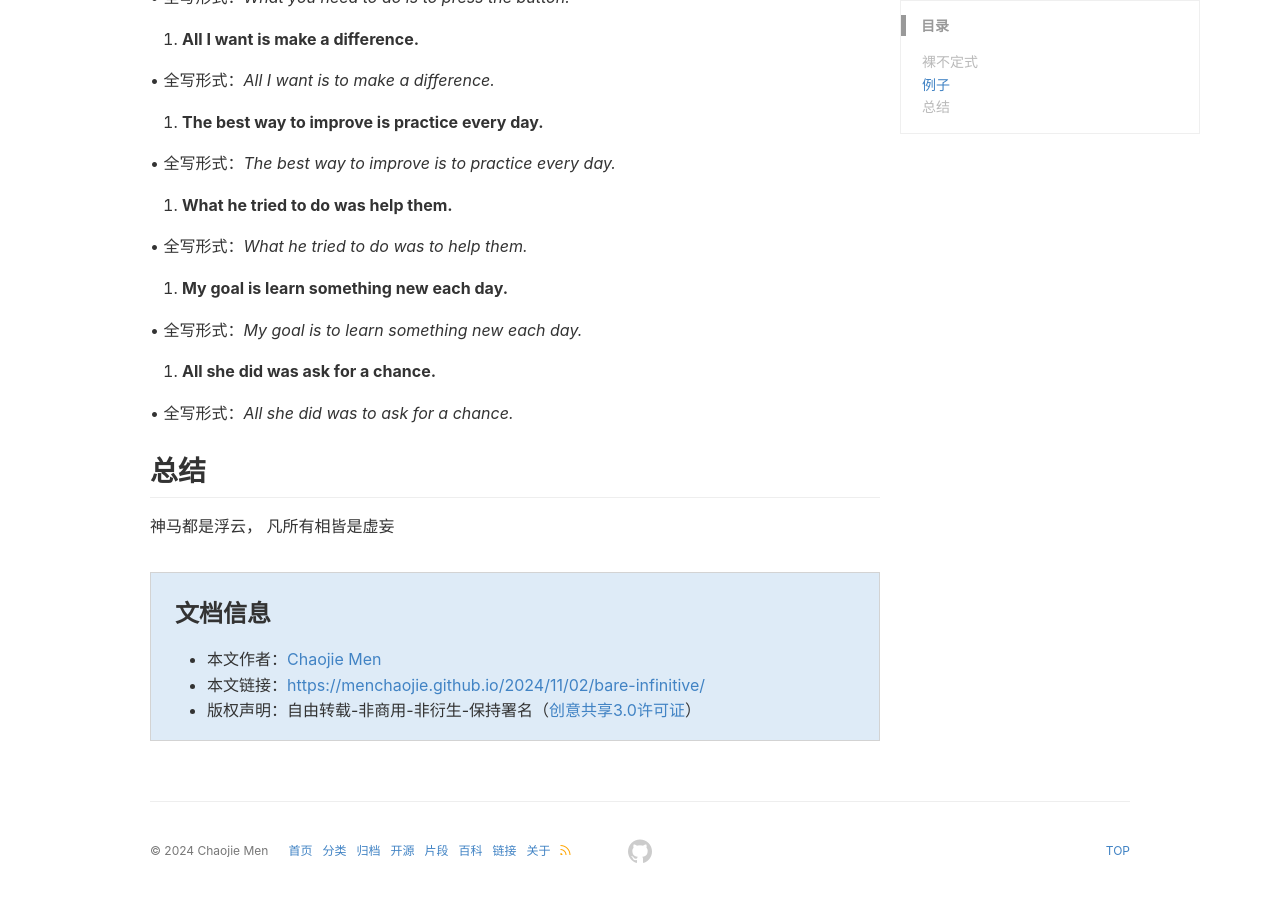
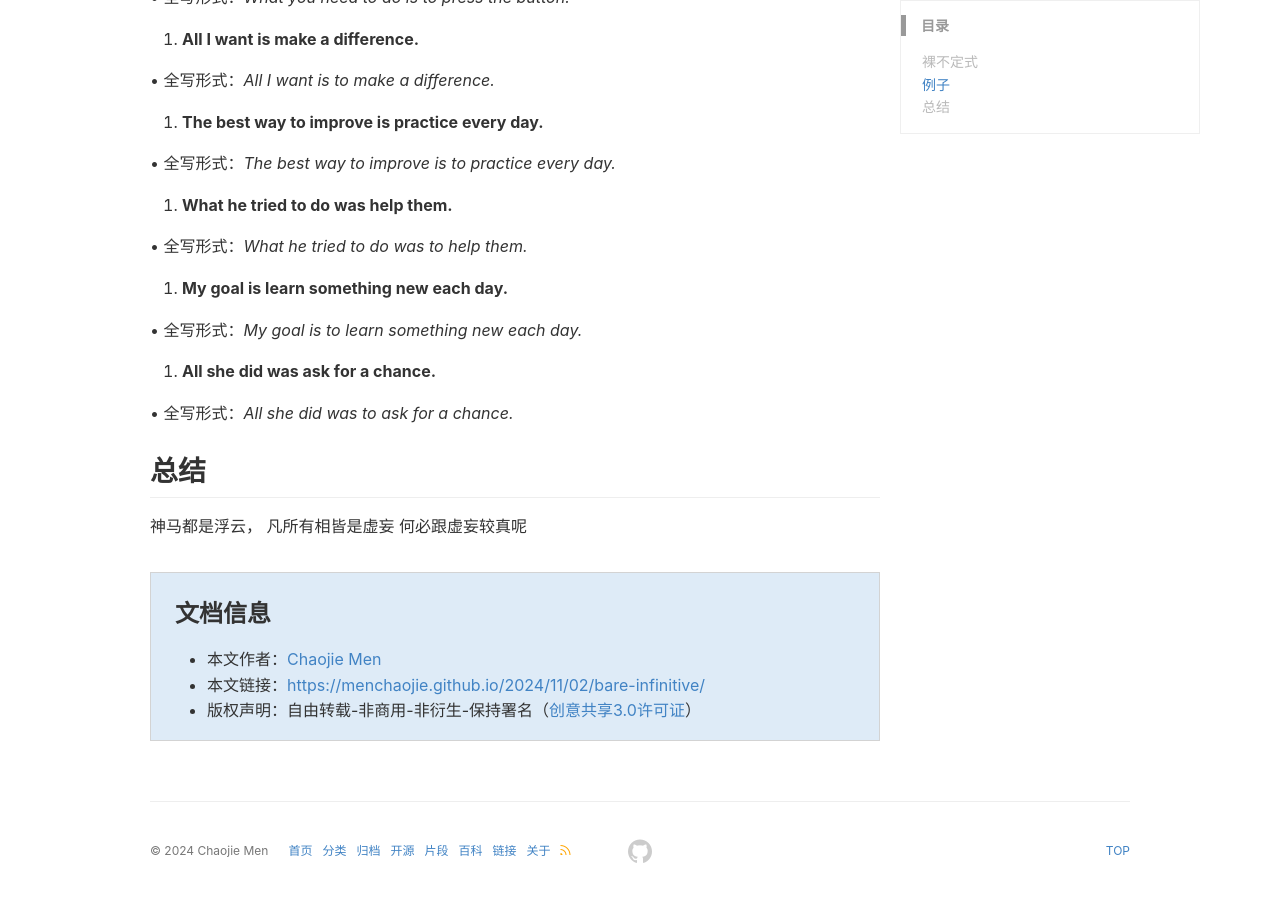
Before and after one commit to menchaojie/menchaojie.github.io, a Jekyll site: the page built from _posts/2024-11-2-bare-infinitive.md, in a window 1280 px wide and 900 px high, scrolled down 677 px. Built offline with Jekyll 4.4.1, drawn with Linux system fonts in a browser that asks for light colours; comment, search, counter and statistics services are not loaded; some of the changed text lies outside the part shown.

Commit message:
2024-12-01(Sunday)23:08

```diff
--- a/_posts/2024-11-2-bare-infinitive.md
+++ b/_posts/2024-11-2-bare-infinitive.md
@@ -56,3 +56,4 @@ _“What I need it to do is to call those functions on a host class”_ 和 _“
 
 神马都是浮云，
 凡所有相皆是虚妄
+何必跟虚妄较真呢
```
